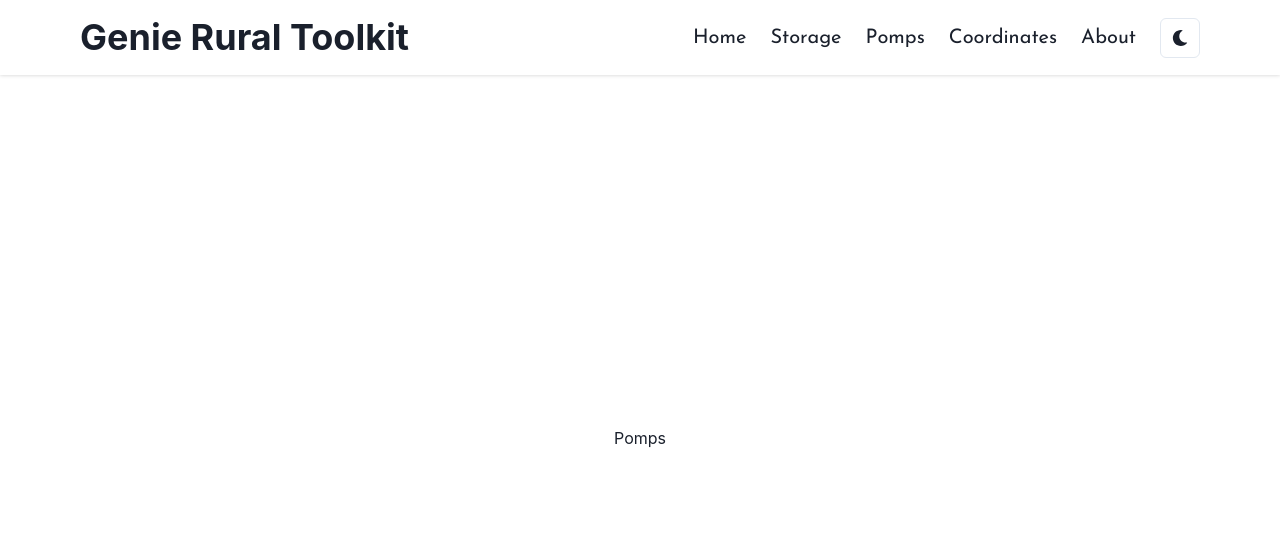
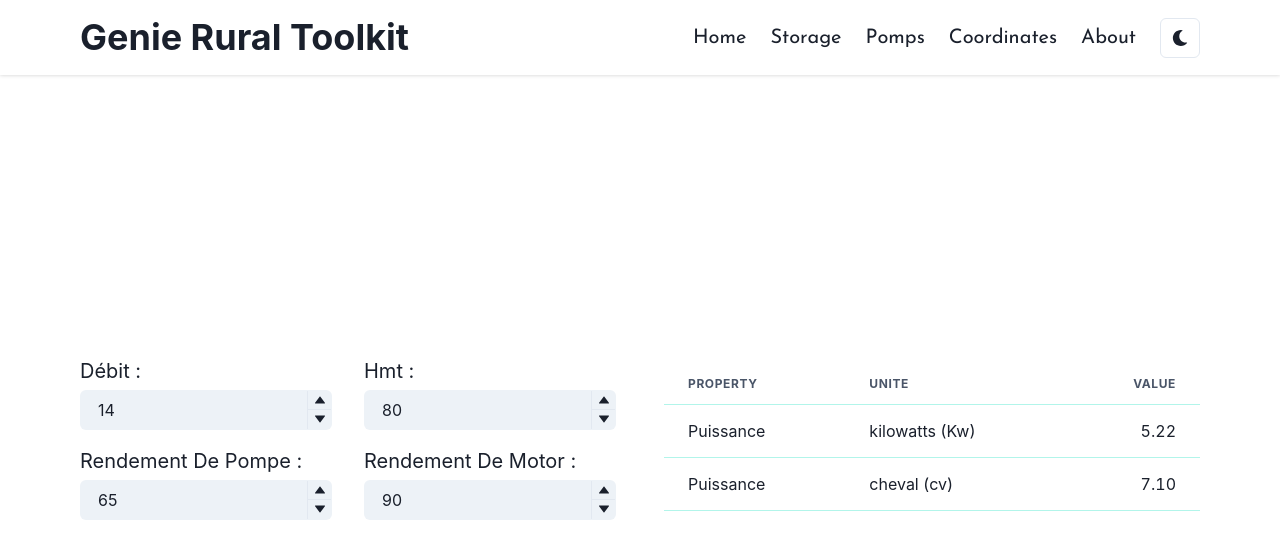
Before and after one commit to anas-asimi/Genie-rural-toolkit, a React (Vite) app: page /pomps in a window 1280 px wide. Shown: the top 558 px of the page. Built offline with nearby package versions, Linux system fonts and the light colour scheme.

Commit message:
complete Pomps page

```diff
--- a/src/components/MyNumberInput.jsx
+++ b/src/components/MyNumberInput.jsx
@@ -16,7 +16,7 @@ export default function MyNumberInput(props) {
             <Text textTransform='capitalize' pb='1'>{props.label} :</Text>
             <NumberInput
                 variant='filled'
-                precision={2}
+                precision={props.precision && 2}
                 defaultValue={props.value}
                 onChange={(value) => { props.handler(props.label, value) }}>
                 <NumberInputField />
--- a/src/pages/Pomps.jsx
+++ b/src/pages/Pomps.jsx
@@ -1,8 +1,84 @@
-import { Center } from "@chakra-ui/react";
+import { Center, Container, Flex, SimpleGrid, Table, TableContainer, Tbody, Td, Th, Thead, Tr } from "@chakra-ui/react";
+import MyNumberInput from '../components/MyNumberInput'
+import { useState } from "react";
 
 export default function Pomps() {
+
+  const [parameters, setParameters] = useState({
+    debit: 14,
+    hmt: 80,
+    rendementPompe: 65,
+    rendementMotor: 90,
+  });
+
+  function handleChange(name, value) {
+    if (name == 'débit') {
+      name = 'debit'
+    }
+    if (name == 'rendement de pompe') {
+      name = 'rendementPompe'
+    }
+    if (name == 'rendement de motor') {
+      name = 'rendementMotor'
+    }
+    setParameters({
+      ...parameters,
+      [name]: Number(value)
+    })
+  }
+
+  function getPuissance() {
+    if (parameters.debit && parameters.hmt && parameters.rendementPompe && parameters.rendementMotor) {
+
+      let acceliration = 9.81 // m/s
+      let eau_density = 1000 // Kg/m3
+      let debit = parameters.debit / 3600 // m3/s
+      let hmt = parameters.hmt // m
+      let rendementPompe = parameters.rendementPompe / 100 // %
+      let rendementMotor = parameters.rendementMotor / 100 // %
+      let puissance = (acceliration * eau_density * hmt * debit) / (1000 * rendementPompe * rendementMotor) // puissance en Hp
+      return puissance
+    }
+    else return 'error'
+  }
+
+  let Kw_to_Hp = 1.36
+
   return (
     <Center as="main" w='100%' flex='1'>
-      Pomps
-    </Center>  )
+      <Container maxWidth='6xl'>
+        <Flex gap='48px' wrap='wrap' alignItems='center' justifyContent='center'>
+          <SimpleGrid columns={2} gap='16px 32px' height='100%' minWidth='min(500px , 100%)' flex='1' fontSize='xl'>
+            <MyNumberInput label='débit' value={parameters.debit} handler={handleChange} />
+            <MyNumberInput label='hmt' value={parameters.hmt} handler={handleChange} />
+            <MyNumberInput label='rendement de pompe' value={parameters.rendementPompe} handler={handleChange} precision={0} />
+            <MyNumberInput label='rendement de motor' value={parameters.rendementMotor} handler={handleChange} precision={0} />
+          </SimpleGrid>
+          <TableContainer flex='1' minWidth='min(500px , 100%)'>
+            <Table variant='simple' colorScheme='teal' >
+              <Thead>
+                <Tr>
+                  <Th>Property</Th>
+                  <Th>Unite</Th>
+                  <Th isNumeric>Value</Th>
+                </Tr>
+              </Thead>
+              <Tbody>
+                <Tr>
+                  <Td>Puissance</Td>
+                  <Td>kilowatts (Kw)</Td>
+                  <Td isNumeric>{getPuissance() == 'error' ? 0 : getPuissance().toFixed(2)}</Td>
+                </Tr>
+                <Tr>
+                  <Td>Puissance</Td>
+                  <Td>cheval (cv)</Td>
+                  <Td isNumeric>{getPuissance() == 'error' ? 0 : (getPuissance() * Kw_to_Hp).toFixed(2)}</Td>
+                </Tr>
+              </Tbody>
+            </Table>
+          </TableContainer>
+        </Flex>
+      </Container>
+    </Center>
+  )
 }
```
